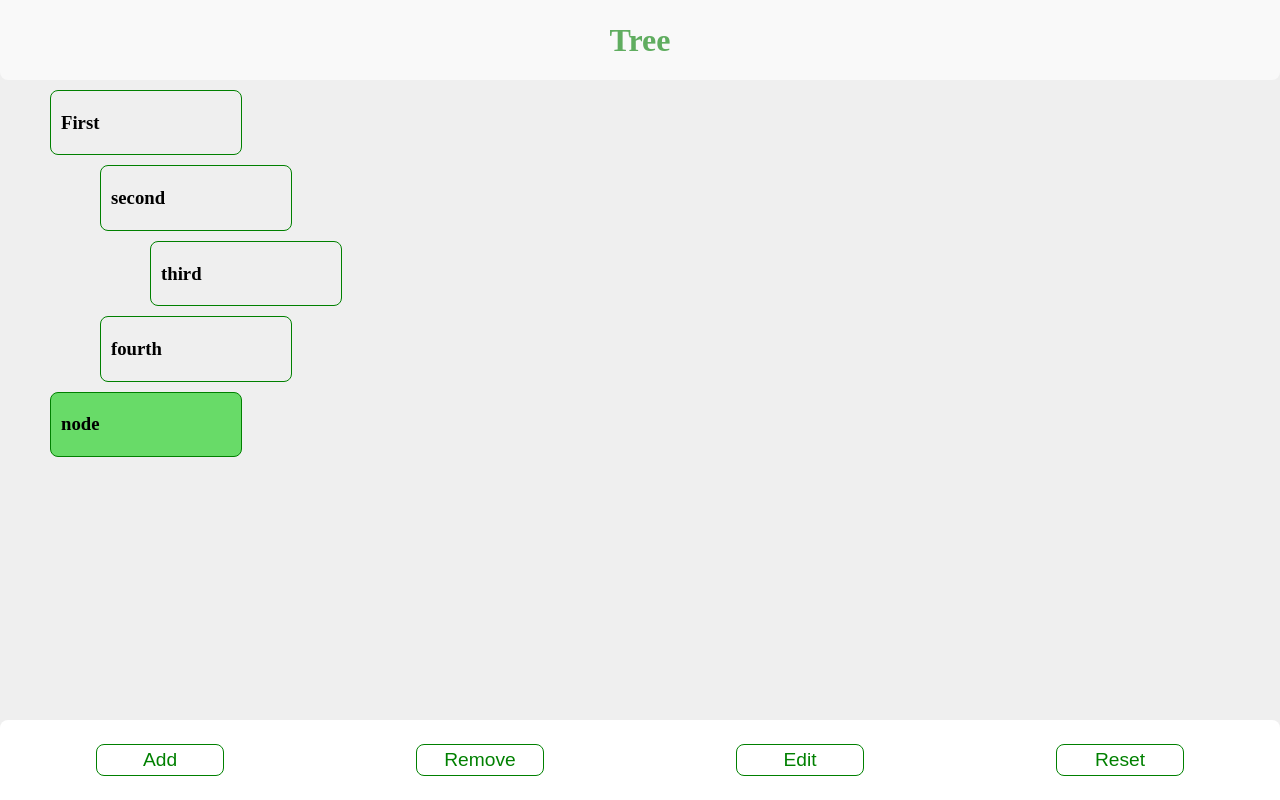
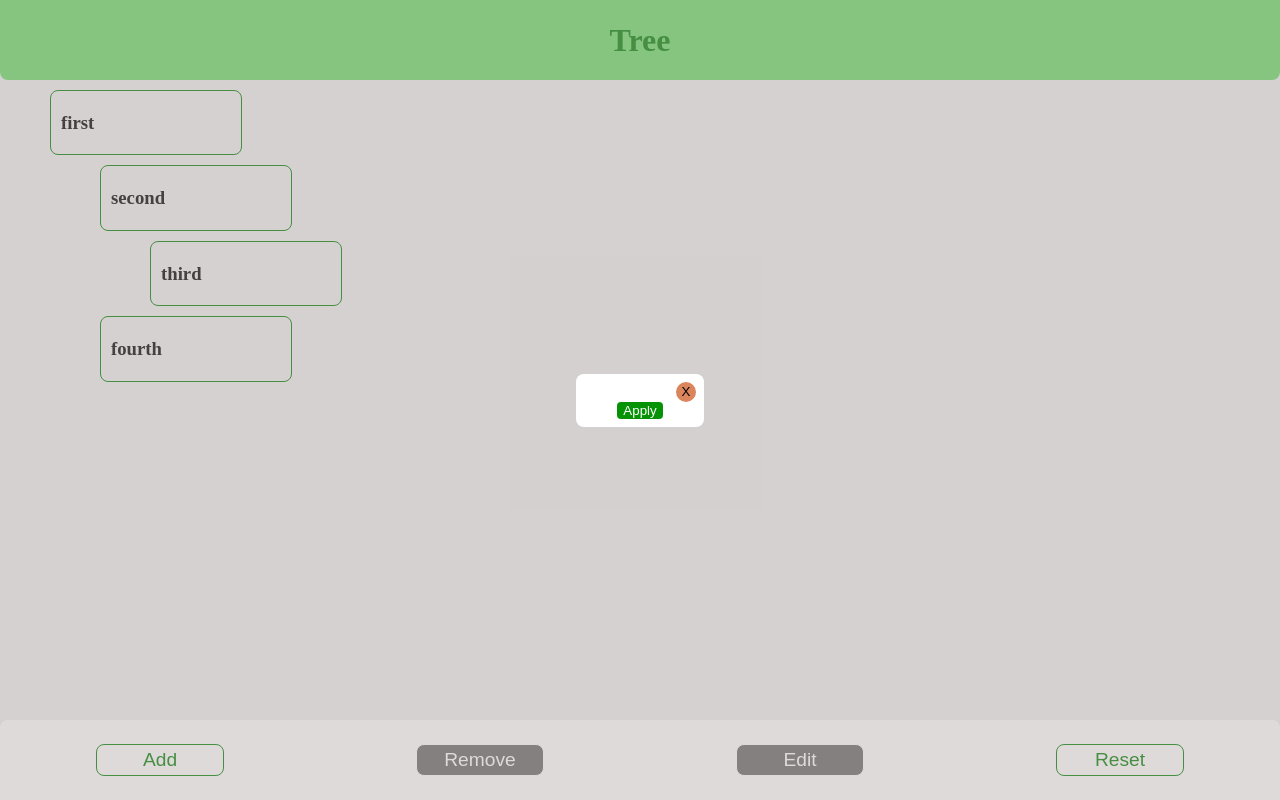
Before and after one commit to AlexZ04/tree-react, a React (Vite) app: page / in a window 1280 px wide. Both pictures are taken after a click on the button "Add". Built offline with nearby package versions, Linux system fonts and the light colour scheme.

Commit message:
add modal window without logic

```diff
--- a/src/classes/ButtonProps.ts
+++ b/src/classes/ButtonProps.ts
@@ -1,4 +1,5 @@
 export interface ButtonProps {
     name: string;
     onClick: () => void;
+    disabled: boolean;
 }
--- /dev/null
+++ b/src/classes/ModalProps.ts
@@ -0,0 +1,6 @@
+import { Dispatch, SetStateAction } from "react";
+
+export interface ModalProps {
+    type: "closed" | "adding" | "editing";
+    setModalType: Dispatch<SetStateAction<"closed" | "adding" | "editing">>;
+}
--- a/src/context/TreeContext.tsx
+++ b/src/context/TreeContext.tsx
@@ -18,7 +18,7 @@ const thirdChild: NodeInfo = {
 
 const node: NodeInfo = {
     id: uuid(),
-    name: "First",
+    name: "first",
     children: [firstChild, thirdChild],
 };
 
@@ -130,7 +130,7 @@ export function TreeProvider({ children }: { children: ReactNode }) {
         nodes: NodeInfo[],
         currentPath: string = ""
     ) => {
-        if (id === null) return "";
+        if (!id) return "";
 
         for (let i = 0; i < nodes.length; i++) {
             if (nodes[i].id === id) return currentPath + i.toString();
--- a/src/shared/Button/Btn.tsx
+++ b/src/shared/Button/Btn.tsx
@@ -1,6 +1,10 @@
 import { ButtonProps } from "../../classes/ButtonProps";
 import "./button.css";
 
-export function Btn({ name, onClick }: ButtonProps) {
-    return <button onClick={onClick}>{name}</button>;
+export function Btn({ name, onClick, disabled }: ButtonProps) {
+    return (
+        <button className="manager-btns" onClick={onClick} disabled={disabled}>
+            {name}
+        </button>
+    );
 }
--- a/src/shared/Button/button.css
+++ b/src/shared/Button/button.css
@@ -1,4 +1,4 @@
-button {
+.manager-btns {
     background-color: white;
     border: 1px solid green;
     color: green;
@@ -16,11 +16,26 @@ button {
     transition: 0.5s;
 }
 
-button:hover {
+.manager-btns:hover {
     opacity: 0.6;
     background-color: #efefef;
 }
 
-button:active {
+.manager-btns:active {
     opacity: 0.8;
 }
+
+*:disabled {
+    background-color: dimgrey;
+    color: white;
+    border: 1px solid white;
+}
+
+*:disabled:hover {
+    background-color: dimgrey;
+    cursor: no-drop;
+}
+
+*:disabled:active {
+    opacity: 1;
+}
--- a/src/widgets/Footer/Footer.tsx
+++ b/src/widgets/Footer/Footer.tsx
@@ -1,22 +1,37 @@
+import { useState } from "react";
 import { useTree } from "../../hooks/UseTree";
 import { Btn } from "../../shared/Button/Btn";
 import "./Footer.css";
+import { Modal } from "../Modal/Modal";
 
 export function Footer() {
-    const { addNode, updateNode, deleteNode, reset, selectedNode } = useTree();
+    const { deleteNode, reset, selectedNode } = useTree();
+    const [modalType, setModalType] = useState<"closed" | "adding" | "editing">(
+        "closed"
+    );
 
     return (
+        <>
             <footer>
                 <Btn
                     name="Add"
-                onClick={() => addNode(selectedNode, "node", true)}
+                    onClick={() => setModalType("adding")}
+                    disabled={false}
                 />
-            <Btn name="Remove" onClick={() => deleteNode(selectedNode)} />
+                <Btn
+                    name="Remove"
+                    onClick={() => deleteNode(selectedNode)}
+                    disabled={!selectedNode ? true : false}
+                />
                 <Btn
                     name="Edit"
-                onClick={() => updateNode(selectedNode, "edited")}
+                    onClick={() => setModalType("editing")}
+                    disabled={!selectedNode ? true : false}
                 />
-            <Btn name="Reset" onClick={() => reset()} />
+                <Btn name="Reset" onClick={() => reset()} disabled={false} />
             </footer>
+
+            <Modal type={modalType} setModalType={setModalType} />
+        </>
     );
 }
--- /dev/null
+++ b/src/widgets/Modal/Modal.css
@@ -0,0 +1,77 @@
+.modal-window {
+    background-color: red;
+
+    position: fixed;
+    width: 100dvw;
+    height: 100dvh;
+    left: 0;
+    top: 0;
+
+    display: flex;
+    align-items: center;
+    justify-content: center;
+
+    background-color: rgb(175, 162, 162, 0.4);
+    z-index: 100;
+}
+
+.modal-window-body {
+    display: flex;
+    flex-direction: column;
+
+    border-radius: 8px;
+    padding: 8px;
+
+    width: 10dvw;
+    background-color: white;
+}
+
+.modal-window-body__head {
+    width: 100%;
+}
+
+.modal-window-body__bottom {
+    display: flex;
+    justify-content: center;
+    align-items: center;
+    width: 100%;
+}
+
+.apply-button {
+    border: 0;
+    border-radius: 4px;
+    background-color: rgb(5, 146, 5);
+    color: white;
+}
+
+.close-button {
+    position: relative;
+    float: right;
+    background-color: white;
+    border-radius: 50%;
+    border: 0;
+    height: 20px;
+    width: 20px;
+
+    display: flex;
+    align-items: center;
+    justify-content: center;
+
+    background-color: rgb(219, 133, 93);
+
+    transition: 0.5s;
+}
+
+.close-button:hover,
+.apply-button:hover {
+    opacity: 0.5;
+}
+
+.close-button:active,
+.apply-button:active {
+    opacity: 0.7;
+}
+
+.hidden {
+    display: none;
+}
--- /dev/null
+++ b/src/widgets/Modal/Modal.tsx
@@ -0,0 +1,34 @@
+import { ModalProps } from "../../classes/ModalProps";
+import { useTree } from "../../hooks/UseTree";
+import "./Modal.css";
+
+export function Modal({ type, setModalType }: ModalProps) {
+    const { selectedNode, addNode, updateNode } = useTree();
+
+    console.log(selectedNode);
+
+    return (
+        <div
+            className={`modal-window ${type === "closed" ? "hidden" : ""}`}
+            onClick={() => setModalType("closed")}
+        >
+            <div
+                className="modal-window-body"
+                onClick={(e) => e.stopPropagation()}
+            >
+                <div className="modal-window-body__head">
+                    <button
+                        className="close-button"
+                        onClick={() => setModalType("closed")}
+                    >
+                        X
+                    </button>
+                </div>
+                <div className="modal-window-body__form"></div>
+                <div className="modal-window-body__bottom">
+                    <button className="apply-button">Apply</button>
+                </div>
+            </div>
+        </div>
+    );
+}
```
Lines whose indentation alone changed are shown as unchanged.
